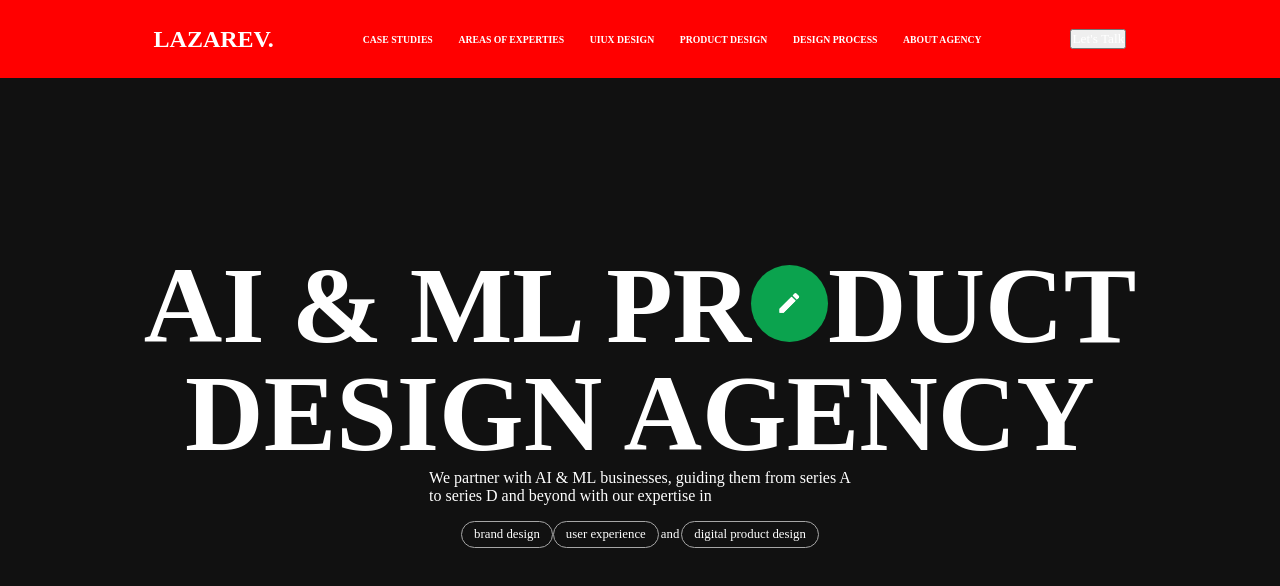
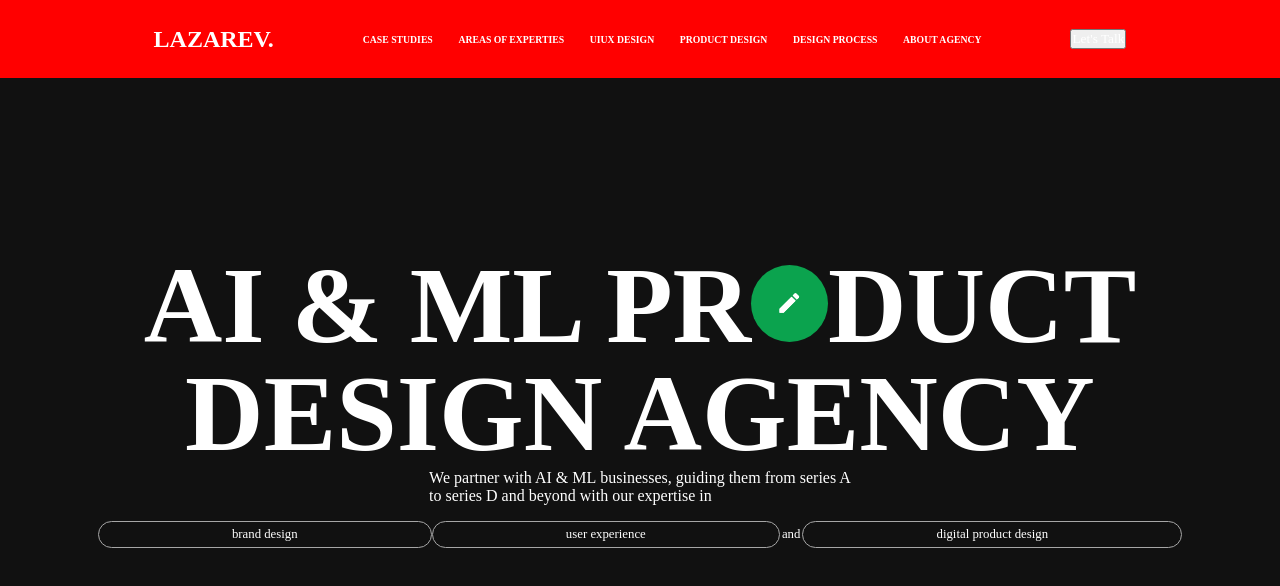
Before and after one commit to SM-Rakibul-Hasan-Rakib/Agency-project, a plain HTML site: page index.html in a window 1280 px wide. Shown: the top 586 px of the page. Drawn offline with Linux system fonts and the light colour scheme.

Commit message:
day to start

```diff
--- a/style.css
+++ b/style.css
@@ -65,7 +65,7 @@ nav {
   font-size: 1vw;
   text-transform: lowercase;
   margin-top: 0.5vw;
-  padding: 5px 12px;
+  padding: 5px 10.4vw;
   border: 1px solid hsl(0, 0%, 65%);
   border-radius: 50px;
 }
```
